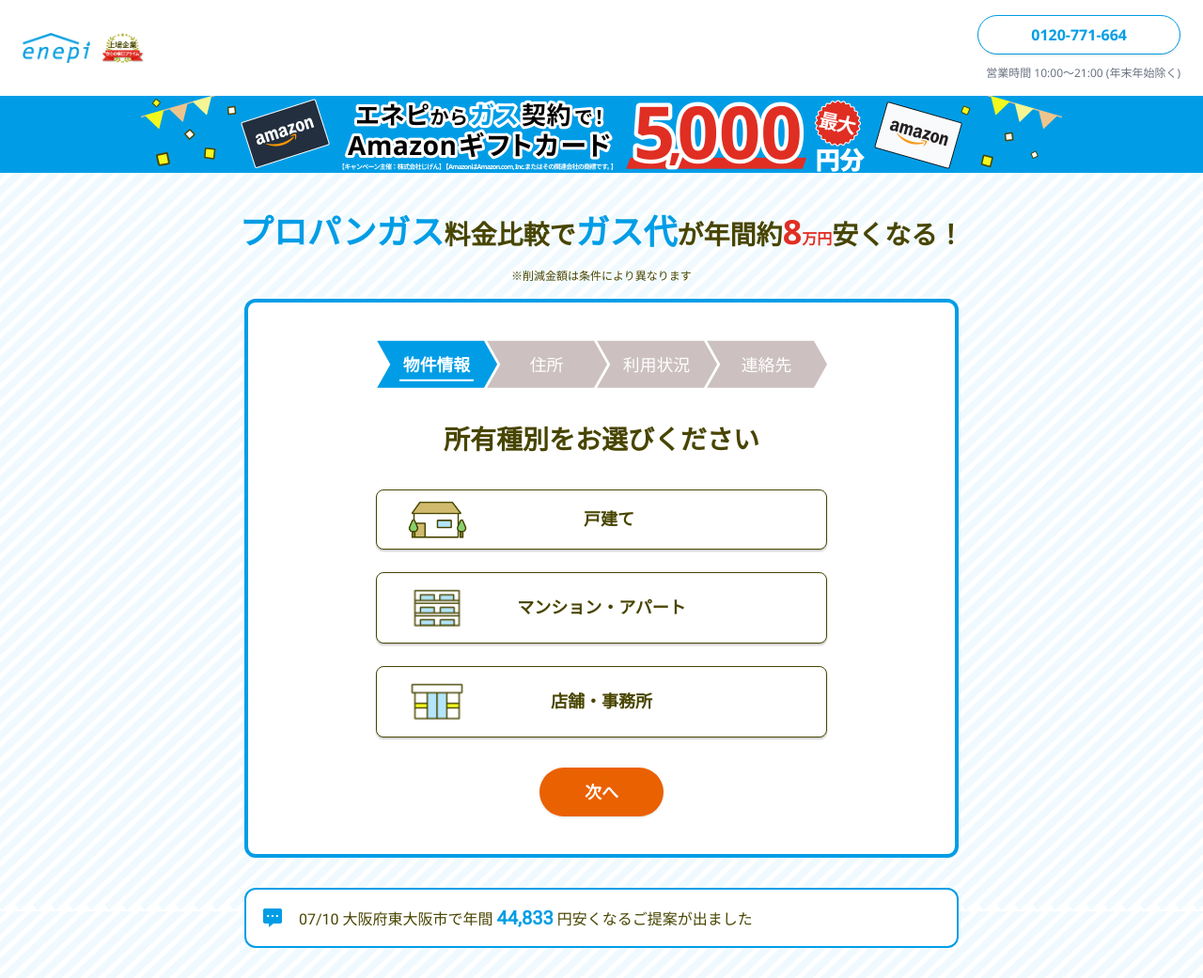
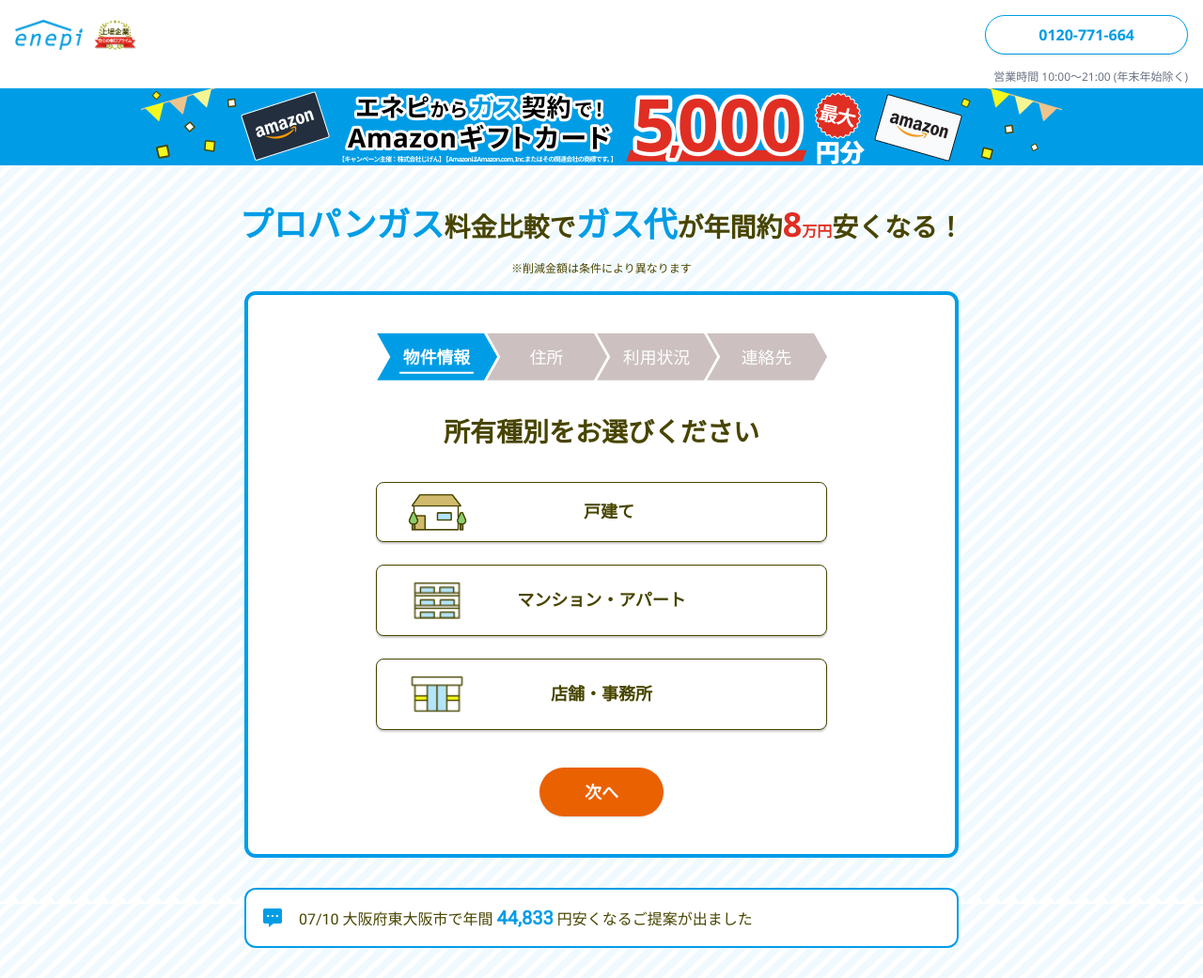
Before and after one commit to ZIGExN-VeNtura-Education/baovnt-enepi-training, a PHP site: page / in a window 1280 px wide. Shown: the whole page at 94% size. Run offline with PHP 8.4, Linux system fonts and the light colour scheme; style sheets or scripts are compiled from the project's sources.

Commit message:
update UI

```diff
--- a/resources/js/multi-step-form.js
+++ b/resources/js/multi-step-form.js
@@ -21,10 +21,10 @@ export class MultiStepForm {
     }
     handleStep1RadioChange() {
         this.propertyTypeInputs.forEach(r => {
-            r.parentElement.classList.remove('border-blue-600', 'ring-2', 'ring-blue-100', 'border-red-500');
+            r.parentElement.classList.remove('border-lightblue', 'ring-2', 'ring-blue-100', 'border-red-500');
         });
         const checked = this.form.querySelector('input[name="property_type"]:checked');
-        checked?.parentElement.classList.add('border-blue-600', 'ring-2', 'ring-blue-100');
+        checked?.parentElement.classList.add('border-lightblue', 'ring-2', 'ring-blue-100');
         this.form.querySelector('.step[data-step="1"] .step-error')?.classList.add('hidden');
     }
     handleFormClick(e) {
@@ -90,7 +90,9 @@ export class MultiStepForm {
                     stepSelector: '.step[data-step="1"]',
                     type: 'radio',
                     errorSelector: '.step-error',
-                    errorMessage: '物件種別を選択してください',
+                    errorMessages: {
+                        property_type: '物件種別を選択してください'
+                    },
                 });
             case 2:
                 return this.validateFields({
@@ -138,14 +140,11 @@ export class MultiStepForm {
                     radio.parentElement.classList.add('border-red-500');
                 });
                 if (stepError) {
-                    stepError.innerText = errorMessage;
                     stepError.classList.remove('hidden');
                 }
                 valid = false;
-            } else {
-                if (!stepError?.classList.contains('hidden')) {
-                    stepError?.classList.add('hidden');
-                }
+            } else if (!stepError?.classList.contains('hidden')) {
+                stepError?.classList.add('hidden');
             }
         }
         if (type === 'input') {
--- a/resources/js/toggle.js
+++ b/resources/js/toggle.js
@@ -3,25 +3,25 @@ export class Toggle {
         this.selector = selector;
         this.init();
     }
+
     init() {
         document.querySelectorAll(this.selector).forEach(toggle => {
-            toggle.addEventListener('click', function() {
+            toggle.addEventListener('click', () => {
                 const content = toggle.parentNode.querySelector('.toggle-detail-content');
                 const arrows = toggle.querySelectorAll('.toggle-arrow');
-                if (content) {
-                    const isOpen = !content.classList.toggle('hidden');
-                    if (arrows.length === 2) {
-                        arrows[0].style.display = isOpen ? 'inline' : 'none'; // arrow-up
-                        arrows[1].style.display = isOpen ? 'none' : 'inline'; // arrow-down
-                    }
-                }
+                if (!content || arrows.length !== 2) return;
+                const isOpen = !content.classList.toggle('hidden');
+                this.setArrowState(content, arrows, isOpen);
             });
             const content = toggle.parentNode.querySelector('.toggle-detail-content');
             const arrows = toggle.querySelectorAll('.toggle-arrow');
-            if (content && arrows.length === 2) {
-                arrows[0].style.display = 'inline';
-                arrows[1].style.display = 'none';
-            }
+            this.setArrowState(content, arrows, true);
         });
     }
+
+    setArrowState(content, arrows, isOpen) {
+        if (!content || arrows.length !== 2) return;
+        arrows[0].style.display = isOpen ? 'inline' : 'none'; // arrow-up
+        arrows[1].style.display = isOpen ? 'none' : 'inline'; // arrow-down
+    }
 }
--- a/resources/views/main.php
+++ b/resources/views/main.php
@@ -8,19 +8,19 @@
   <form id="multiStepForm" class="w-full max-w-190 mx-auto bg-white rounded-xl border-4 border-lightblue p-4 md:p-10">
     <?php include __DIR__ . '/partials/processbar.php'; ?>
     <!-- Step 1 -->
-    <div class="step" data-step="1">
+    <div class="step mt-8" data-step="1">
       <?php include __DIR__ . '/partials/step1.php'; ?>
     </div>
     <!-- Step 2 -->
-    <div class="step hidden" data-step="2">
+    <div class="step mt-8 hidden" data-step="2">
       <?php include __DIR__ . '/partials/step2.php'; ?>
     </div>
     <!-- Step 3 -->
-    <div class="step hidden" data-step="3">
+    <div class="step mt-8 hidden" data-step="3">
       <?php include __DIR__ . '/partials/step3.php'; ?>
     </div>
     <!-- Step 4 -->
-    <div class="step hidden" data-step="4">
+    <div class="step mt-8 hidden" data-step="4">
       <?php include __DIR__ . '/partials/step4.php'; ?>
     </div>
   </form>
--- a/resources/views/partials/header.php
+++ b/resources/views/partials/header.php
@@ -1,5 +1,5 @@
-<header class="w-full bg-white shadow-md">
-  <div class="container mx-auto flex items-center justify-between py-4 px-6">
+<header class="w-full bg-white">
+  <div class="container mx-auto flex items-center justify-between p-4">
     <div class="flex items-center space-x-3">
       <a href="/" class="flex items-center">
         <img src="/images/logo.png" alt="Enepi" class="h-8 w-auto" />
@@ -10,7 +10,7 @@
       <a href="tel:0120771664" class="bg-white text-lightblue px-14 py-2 rounded-full border border-lightblue transition text-base font-bold shadow flex items-center">
         0120-771-664
       </a>
-      <span class="text-xs text-gray-500 mt-3">営業時間 10:00～21:00 (年末年始除く)</span>
     </div>
   </div>
 </header>
+<div class="container mx-auto text-xs text-gray-500 text-right px-4 mb-1 hidden xl:block">営業時間 10:00～21:00 (年末年始除く)</div>
--- a/resources/views/partials/step1.php
+++ b/resources/views/partials/step1.php
@@ -1,10 +1,10 @@
 
 
-<div class="w-full text-center my-8">
+<div class="w-full text-center mb-8">
   <h2 class="text-base md:text-lg lg:text-[28px] font-bold">所有種別をお選びください</h2>
 </div>
 
-<div class="flex flex-col items-center gap-4 md:gap-6 mb-8 px-2 md:px-0">
+<div class="flex flex-col items-center gap-4 md:gap-6 px-2 md:px-0">
   <label class="relative flex items-center bg-white border border-[1.5px] border-brown rounded-lg pl-4 py-3 md:pl-4 md:py-3 transition w-full mx-auto md:mx-0 max-w-120 min-h-16 cursor-pointer btn-shadow">
     <input type="radio" name="property_type" value="戸建て" class="sr-only peer" />
     <img src="/images/house-icon.png" alt="戸建て" class="w-12 md:w-16 mb-2 absolute left-4 md:left-8 top-1/2 -translate-y-1/2" />
@@ -22,8 +22,8 @@
   </label>
 </div>
 
-<p class="step-error text-red-500 text-xs text-center mt-4 mb-8 hidden">物件種別を選択してください</p>
+<p class="step-error text-red-500 text-xs text-center mt-5 hidden">物件種別を選択してください</p>
 
-<div class="w-full flex flex-col md:flex-row justify-center px-2 md:px-0">
+<div class="w-full flex flex-col md:flex-row justify-center px-2 md:px-0 mt-10">
   <button class="w-full md:w-auto bg-orange text-white font-bold rounded-full px-8 md:px-12 py-3 shadow transition text-base md:text-lg">次へ</button>
 </div>
--- a/resources/views/partials/step2.php
+++ b/resources/views/partials/step2.php
@@ -1,4 +1,4 @@
-<div class="w-full text-center mt-8 mb-4">
+<div class="w-full text-center mb-8">
   <h2 class="text-lg md:text-[28px] font-bold">利用先の住所を教えてください</h2>
   <p class="inline-block text-xs px-3 py-1 bg-paleblue mt-2">
     ※お客様の情報が一般に公開されることはありません
@@ -41,7 +41,7 @@
   <?php endif; ?>
 </div>
 
-<div class="flex flex-col md:flex-row justify-center items-center gap-4 md:gap-10 mt-6">
+<div class="flex flex-col md:flex-row justify-center items-center gap-4 md:gap-10 mt-10">
   <button type="button" class="w-full md:w-auto btn-shadow text-lg px-14 py-2 rounded-full border-1 border-lightblue text-lightblue font-bold transition">戻る</button>
   <button type="submit" class="w-full md:w-auto btn-shadow text-lg px-14 py-2 rounded-full bg-orange text-white font-bold transition">次へ</button>
 </div>
--- a/resources/views/partials/step3.php
+++ b/resources/views/partials/step3.php
@@ -1,11 +1,11 @@
-<div class="w-full text-center mt-8 mb-4">
+<div class="w-full text-center mb-8">
   <h2 class="text-lg md:text-[28px] font-bold">ガスの利用状況を教えてください</h2>
   <p class="inline-block text-xs px-3 py-1 bg-paleblue mt-2">
     ※任意の項目は分かる範囲でご入力ください
   </p>
 </div>
 
-<div class="w-full max-w-2xl mx-auto flex flex-col gap-6 px-4">
+<div class="w-full max-w-2xl mx-auto flex flex-col gap-6">
   <div>
     <label class="flex items-center gap-2 mb-3">
       <span class="inline-block bg-brandred text-white text-xs rounded px-1 py-0.5 mr-1" style="border-radius:4px;">必須</span>
@@ -97,9 +97,9 @@
       </div>
     </div>
   </div>
+</div>
 
-  <div class="flex flex-col md:flex-row justify-center items-center gap-4 md:gap-10 mt-6">
-    <button type="button" class="w-full md:w-auto btn-shadow text-lg px-14 py-2 rounded-full border-1 border-lightblue text-lightblue font-bold transition">戻る</button>
-    <button type="submit" class="w-full md:w-auto btn-shadow text-lg px-14 py-2 rounded-full bg-orange text-white font-bold transition">次へ</button>
-  </div>
+<div class="flex flex-col md:flex-row justify-center items-center gap-4 md:gap-10 mt-10">
+  <button type="button" class="w-full md:w-auto btn-shadow text-lg px-14 py-2 rounded-full border-1 border-lightblue text-lightblue font-bold transition">戻る</button>
+  <button type="submit" class="w-full md:w-auto btn-shadow text-lg px-14 py-2 rounded-full bg-orange text-white font-bold transition">次へ</button>
 </div>
--- a/resources/views/partials/step4.php
+++ b/resources/views/partials/step4.php
@@ -1,4 +1,4 @@
-<div class="w-full text-center mt-8 mb-4">
+<div class="w-full text-center mb-8">
   <h2 class="text-lg md:text-[28px] font-bold">ご連絡先を教えてください</h2>
   <p class="inline-block text-xs px-3 py-1 bg-paleblue mt-2">
     ※お客様の情報が一般に公開されることはありません
@@ -6,7 +6,7 @@
 </div>
 
 <form class="w-full max-w-2xl mx-auto flex flex-col gap-4 px-4">
-  <div class="flex flex-col md:flex-row gap-4 my-8">
+  <div class="flex flex-col md:flex-row gap-4 mb-8">
     <div class="flex-1">
       <label class="flex items-center gap-2 mb-3">
         <span class="inline-block bg-brandred text-white text-xs rounded px-1 py-0.5 mr-1" style="border-radius:4px;">必須</span>
@@ -50,10 +50,13 @@
       <?php endif; ?>
     </div>
   </div>
-  <p class="text-xs text-center my-10">
-    個人情報の取り扱いについては<span class="text-lightblue">利用規約</span>および<span class="text-lightblue js-terms-link cursor-pointer">プライバシーポリシー</span>に同意してください
-  <div class="flex flex-col md:flex-row justify-center items-center gap-4 md:gap-10">
-    <button type="button" class="w-full md:w-auto btn-shadow text-lg px-14 py-2 rounded-full border-1 border-lightblue text-lightblue font-bold transition">戻る</button>
-    <button type="submit" class="w-full md:w-auto btn-shadow text-lg px-14 py-2 rounded-full bg-orange text-white font-bold transition">【無料】料金を比較する</button>
-  </div>
 </form>
+
+<p class="text-xs text-center mt-10">
+  個人情報の取り扱いについては<span class="text-lightblue">利用規約</span>および<span class="text-lightblue js-terms-link cursor-pointer">プライバシーポリシー</span>に同意してください
+</p>
+
+<div class="flex flex-col md:flex-row justify-center items-center gap-4 md:gap-10 mt-10">
+  <button type="button" class="w-full md:w-auto btn-shadow text-lg px-14 py-2 rounded-full border-1 border-lightblue text-lightblue font-bold transition">戻る</button>
+  <button type="submit" class="w-full md:w-auto btn-shadow text-lg px-14 py-2 rounded-full bg-orange text-white font-bold transition">【無料】料金を比較する</button>
+</div>
```
